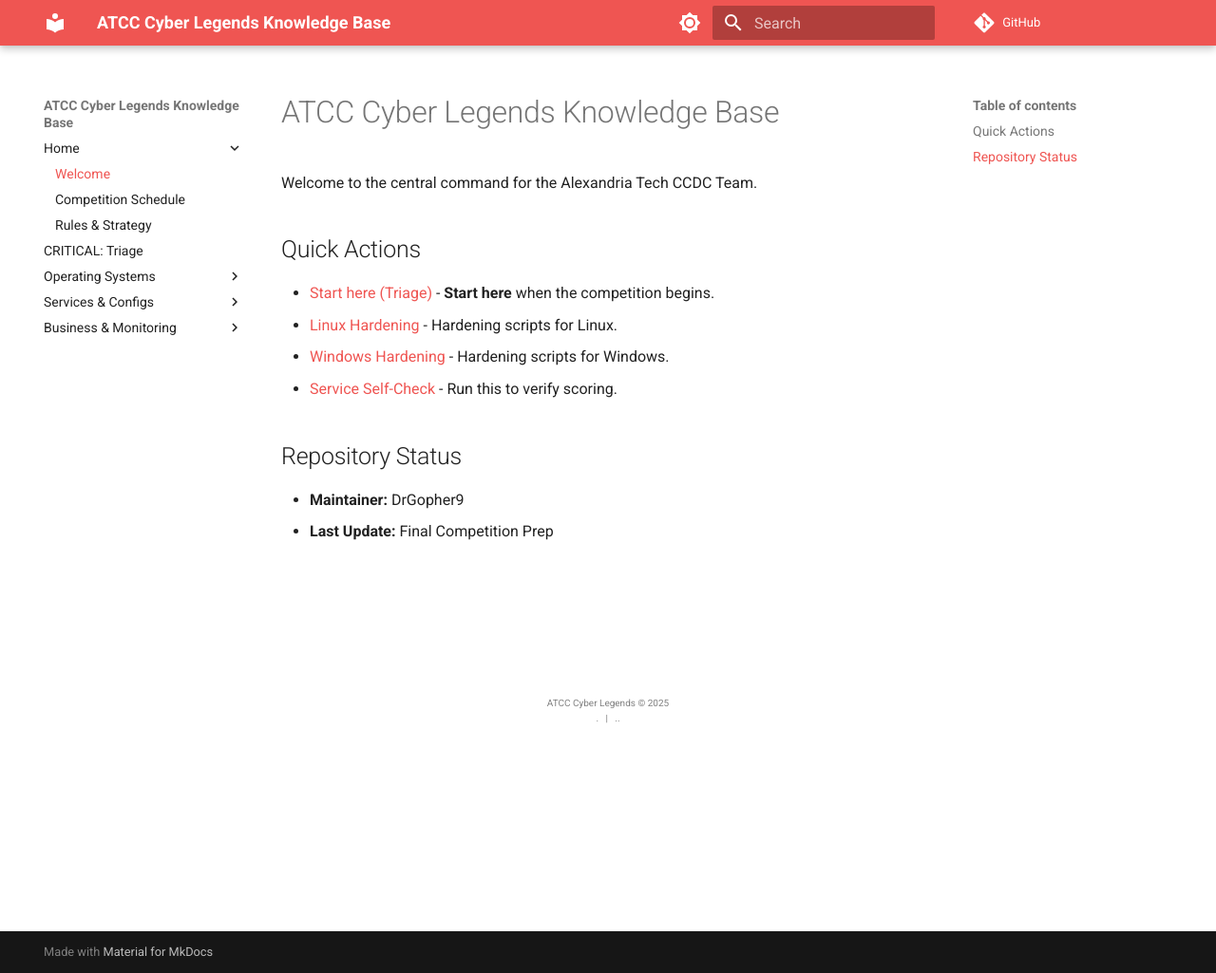
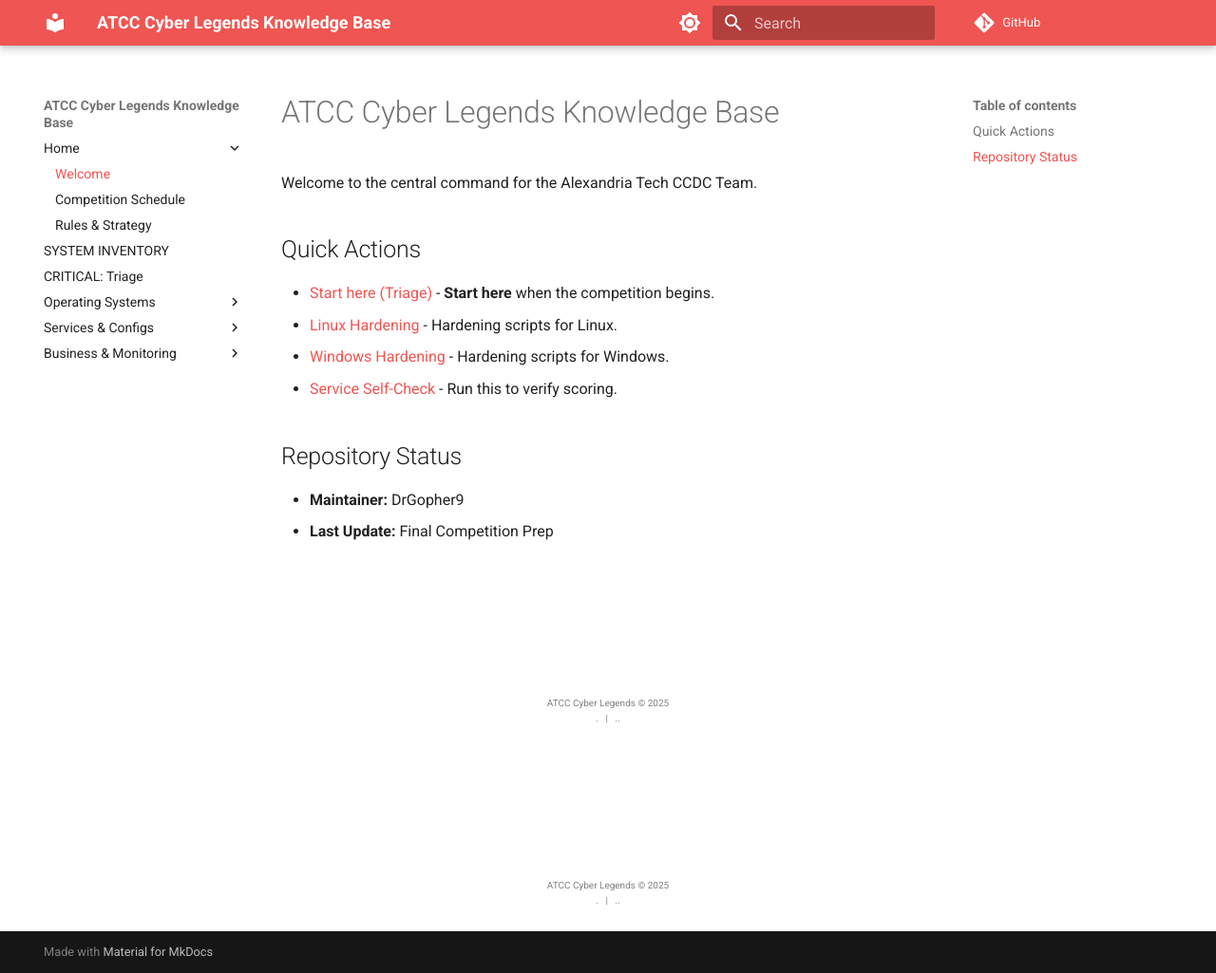
Before and after one commit to DrGopher9/ATCCCyberLegends, an MkDocs documentation site: the page built from docs/index.md, in a window 1280 px wide and 1025 px high. Shown: the whole window at 95% size. Built offline with MkDocs 1.6.1 and Material for MkDocs 9.7.7, drawn with Linux system fonts in a browser that asks for light colours; comment, search, counter and statistics services are not loaded.

```diff
--- a/docs/index.md
+++ b/docs/index.md
@@ -20,3 +20,12 @@
     &nbsp;&nbsp;|&nbsp;&nbsp;
     <a href="networking/" style="text-decoration: none; color: gray;">..</a>
 </div>
+
+<br><br><br><br><br>
+<div style="text-align: center; font-size: 10px; color: gray;">
+    ATCC Cyber Legends © 2025
+    <br>
+    <a href="inventory/" style="text-decoration: none; color: gray;">.</a>
+    &nbsp;&nbsp;|&nbsp;&nbsp;
+    <a href="networking/" style="text-decoration: none; color: gray;">..</a>
+</div>
--- a/mkdocs.yml
+++ b/mkdocs.yml
@@ -30,6 +30,7 @@
       - 'Welcome': index.md
       - 'Competition Schedule': schedule.md
       - 'Rules & Strategy': strategy.md
+  - 'SYSTEM INVENTORY': inventory.md
   - 'CRITICAL: Triage': triage.md
   - 'Operating Systems':
       - 'Linux Hardening': linux.md
```
